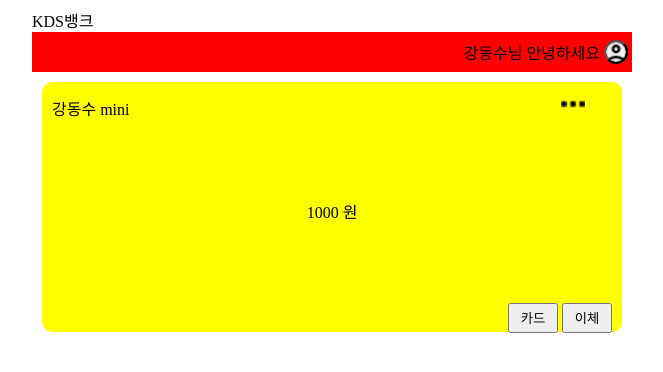
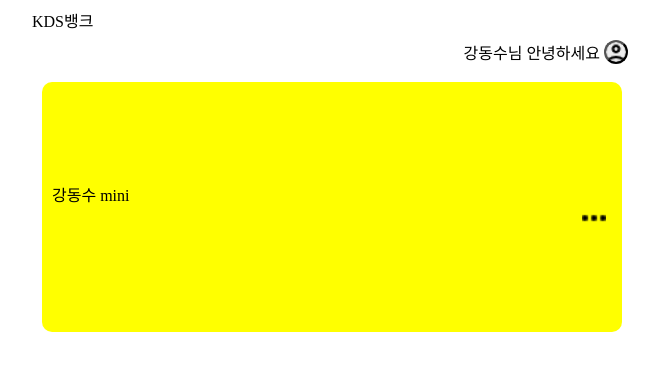
Before and after one commit to kkssuu/bank, a plain HTML site: page src/index.html in a window 1280 px wide. Shown: the whole page, without its empty margins (308-971 px from the left). Drawn offline with Linux system fonts and the light colour scheme.

Commit message:
Update index.html

```diff
--- a/src/index.html
+++ b/src/index.html
@@ -25,7 +25,7 @@
         </div>
 
         <!--USER_INFO-->
-        <div style="background-color: red;
+        <div style="
         width:100%;
         height:40px;
         display : flex;
@@ -54,52 +54,27 @@
         width:580px;
         border-radius:10px 10px 10px 10px / 10px 10px 10px 10px;
         margin:10px 10px 10px 10px;
-        display:inline-block;
+        display:flex;
+        align-items: center;
         ">
             <div style="
-
-            margin-top: 10px;
+            width:100%;
             margin-left: 10px;
 
             ">
                 <label id="id_cardname">강동수 mini</label>
                 <button id="id_design" style="
-                margin-left: 75%;
+                margin-left: 93%;
+
                 height: 24px;
                 width: 24px;
                 background-image: url(https://github.com/kkssuu/bank/blob/main/more_horiz_FILL0_wght400_GRAD0_opsz24.png?raw=true);
                 background-repeat:no-repeat;
                 background-position: center;
                 background-size: 150%;
-                background-color:yellow;
+                background-color:transparent;
                 border-style: none;">
 
-                </button>
-            </div>
-            <div style="text-align:center;
-            height:73%;
-            display:flex;
-            ">
-                <label style="margin:auto auto;">
-                    <label for="">1000</label>
-                    원
-                </label>
-            </div>
-            <div style="text-align: right;
-            margin-right: 10px;
-            margin-bottom: 10px;
-            ">
-                <button id="id_cardlist" style="
-                height:30px;
-                width:50px;
-                ">
-                    카드
-                </button>
-                <button id="id_transfer" style="
-                height:30px;
-                width:50px;
-                ">
-                    이체
                 </button>
             </div>
         </div>
```
